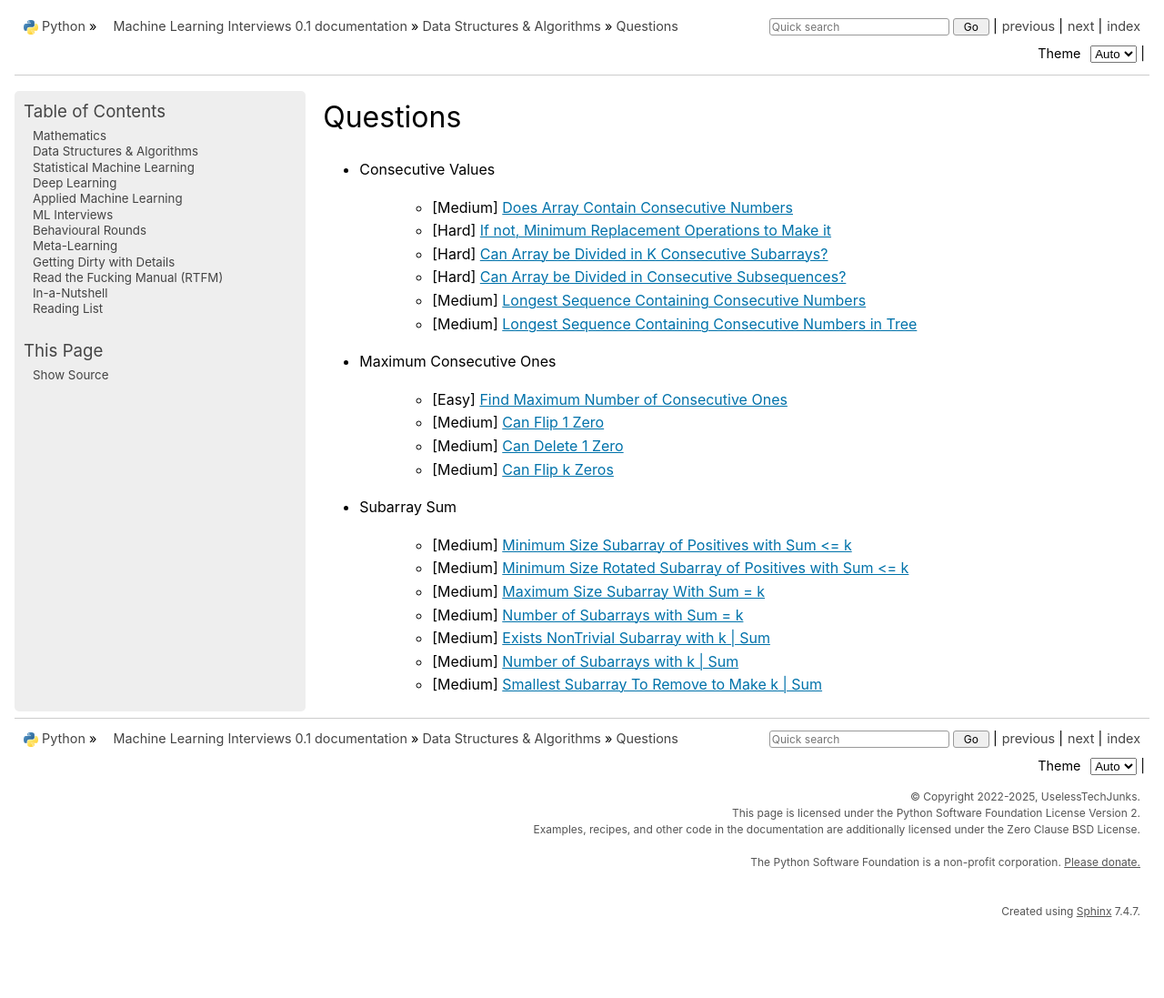
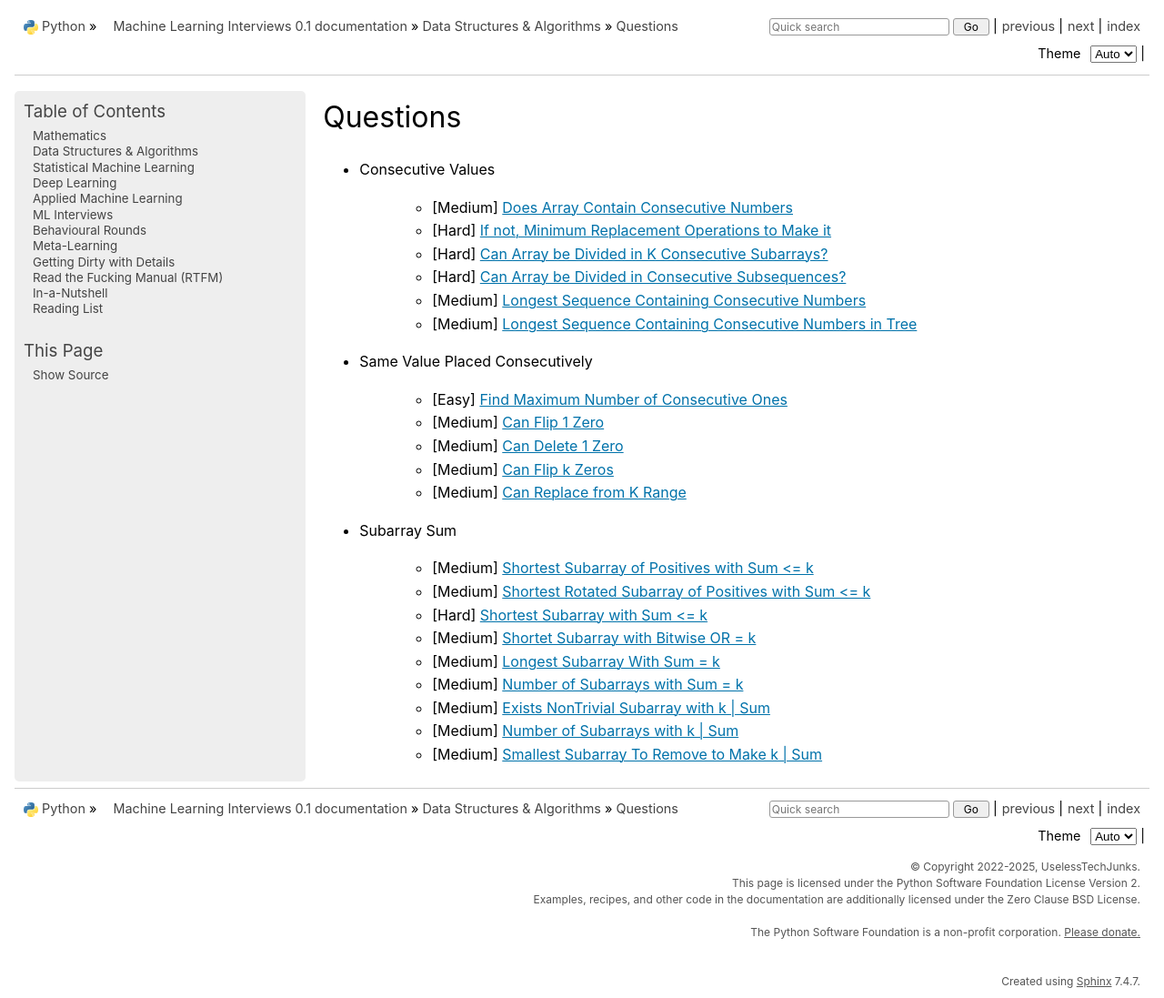
Before and after one commit to uselesstechjunks/leetcode, a Sphinx documentation site: the page built from docs/source/dsa/qb.rst, in a window 1280 px wide and 1097 px high. Shown: the whole window at 91% size. Built offline with Sphinx 7.4.7, drawn with Linux system fonts in a browser that asks for light colours; pages that are not in the unit, such as notebooks, are missing from menus.

Commit message:
Update qb.rst

```diff
--- a/docs/source/dsa/qb.rst
+++ b/docs/source/dsa/qb.rst
@@ -9,17 +9,20 @@ Questions
 	- [Hard] `Can Array be Divided in Consecutive Subsequences? <https://leetcode.com/problems/split-array-into-consecutive-subsequences/>`_
 	- [Medium] `Longest Sequence Containing Consecutive Numbers <https://leetcode.com/problems/longest-consecutive-sequence/>`_
 	- [Medium] `Longest Sequence Containing Consecutive Numbers in Tree <https://leetcode.com/problems/binary-tree-longest-consecutive-sequence/description/>`_
-- Maximum Consecutive Ones
+- Same Value Placed Consecutively
 
 	- [Easy] `Find Maximum Number of Consecutive Ones <https://leetcode.com/problems/max-consecutive-ones/description/>`_
 	- [Medium] `Can Flip 1 Zero <https://leetcode.com/problems/max-consecutive-ones-ii/description/>`_
 	- [Medium] `Can Delete 1 Zero <https://leetcode.com/problems/longest-subarray-of-1s-after-deleting-one-element/description/>`_
 	- [Medium] `Can Flip k Zeros <https://leetcode.com/problems/max-consecutive-ones-iii/description/>`_
+	- [Medium] `Can Replace from K Range <https://leetcode.com/problems/maximum-beauty-of-an-array-after-applying-operation/description/>`_
 - Subarray Sum
 
-	- [Medium] `Minimum Size Subarray of Positives with Sum <= k <https://leetcode.com/problems/minimum-size-subarray-sum/description/>`_
-	- [Medium] `Minimum Size Rotated Subarray of Positives with Sum <= k <https://leetcode.com/problems/minimum-operations-to-reduce-x-to-zero/description/>`_
-	- [Medium] `Maximum Size Subarray With Sum = k <https://leetcode.com/problems/maximum-size-subarray-sum-equals-k/>`_
+	- [Medium] `Shortest Subarray of Positives with Sum <= k <https://leetcode.com/problems/minimum-size-subarray-sum/description/>`_
+	- [Medium] `Shortest Rotated Subarray of Positives with Sum <= k <https://leetcode.com/problems/minimum-operations-to-reduce-x-to-zero/description/>`_
+	- [Hard] `Shortest Subarray with Sum <= k <https://leetcode.com/problems/shortest-subarray-with-sum-at-least-k/description/>`_
+	- [Medium] `Shortet Subarray with Bitwise OR = k <https://leetcode.com/problems/shortest-subarray-with-or-at-least-k-ii/description/>`_
+	- [Medium] `Longest Subarray With Sum = k <https://leetcode.com/problems/maximum-size-subarray-sum-equals-k/>`_
 	- [Medium] `Number of Subarrays with Sum = k <https://leetcode.com/problems/subarray-sum-equals-k/description/>`_
 	- [Medium] `Exists NonTrivial Subarray with k | Sum <https://leetcode.com/problems/continuous-subarray-sum/description/>`_
 	- [Medium] `Number of Subarrays with k | Sum <https://leetcode.com/problems/subarray-sums-divisible-by-k/description/>`_
```
